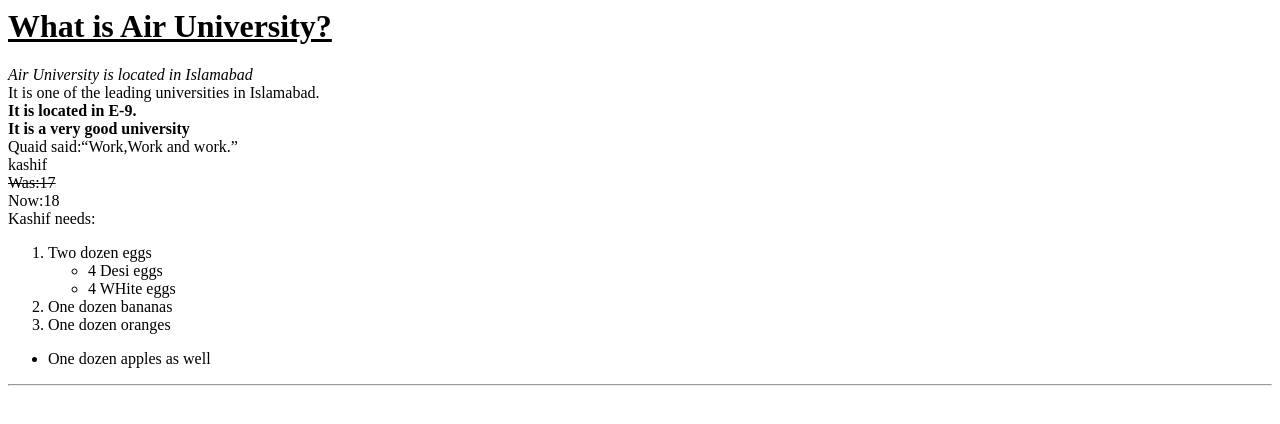
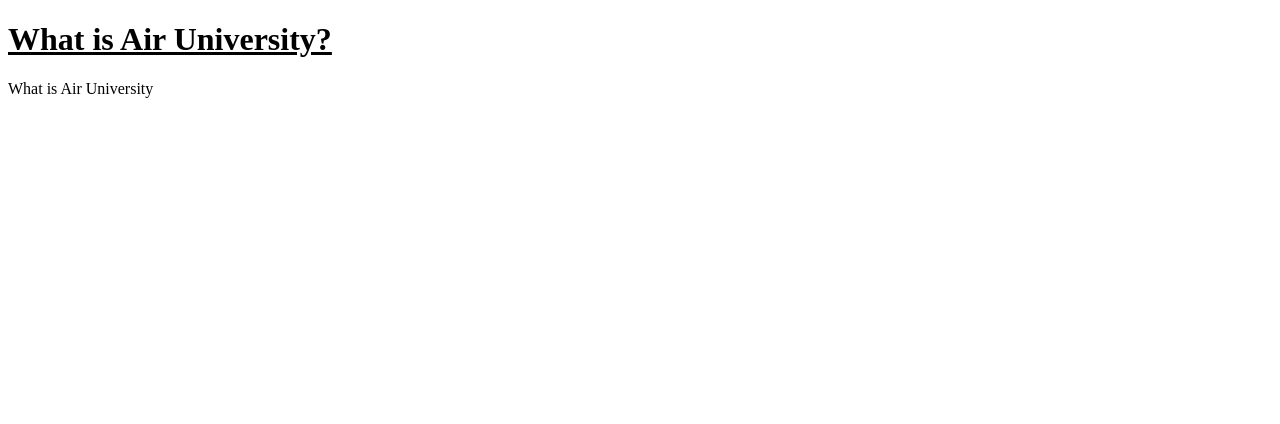
Before and after one commit to NightRider12345/ali, a plain HTML site: page index.html in a window 1280 px wide. Drawn offline with Linux system fonts and the light colour scheme.

Commit message:
Add files via upload

```diff
--- a/index.html
+++ b/index.html
@@ -1,22 +1,13 @@
-<html>
-<head><title>Air University</title>
+<!DOCTYPE html>
+<html lang="en">
+<head>
+    <meta charset="UTF-8">
+    <meta http-equiv="X-UA-Compatible" content="IE=edge">
+    <meta name="viewport" content="width=device-width, initial-scale=1.0">
+    <title>Document1</title>
     <h1><u>What is Air University?</u></h1>
 </head>
-<body><p><i>Air University is located in Islamabad</i>
-    <br>It is one of the leading universities in Islamabad.<b><br>It is located in E-9.</b>
-    <br><strong>It is a very good university</strong><br>Quaid said:<q>Work,Work and work.</q><br>kashif<br><s>Was:17</s><br>Now:18<br>Kashif needs:
-    <ol>
-        <li>Two dozen eggs</li><ul>
-            <li>4 Desi eggs</li>
-            <li>4 WHite eggs</li>
-        </ul>
-        <li>One dozen bananas</li>
-        <li>One dozen oranges</li>
-    </ol>
-    <ul>
-        <li>One dozen apples as well</li>
-    </ul>
-    </p>
+<body>
+    <p>What is Air University</p>
 </body>
-<hr>
 </html>
```
